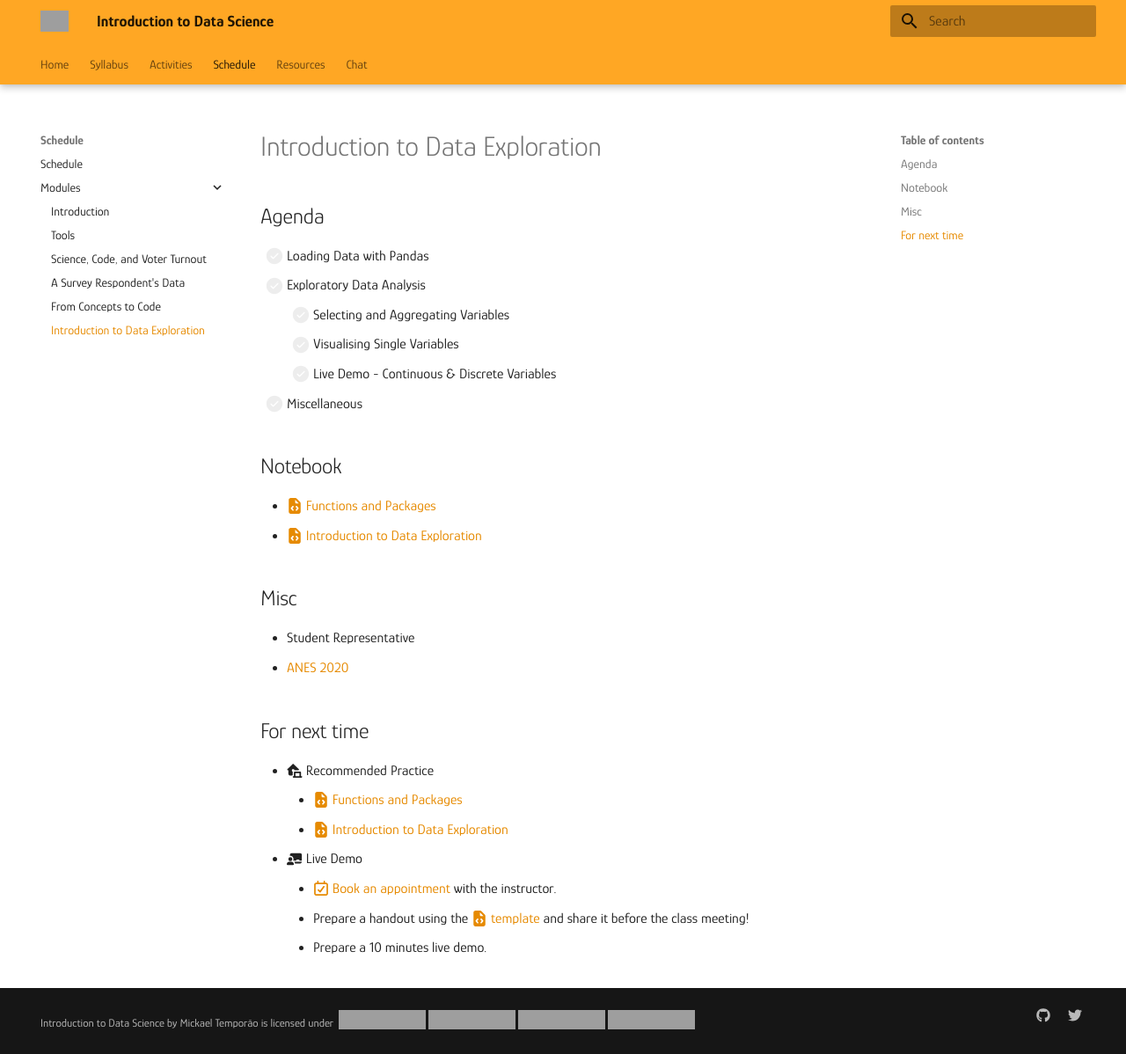
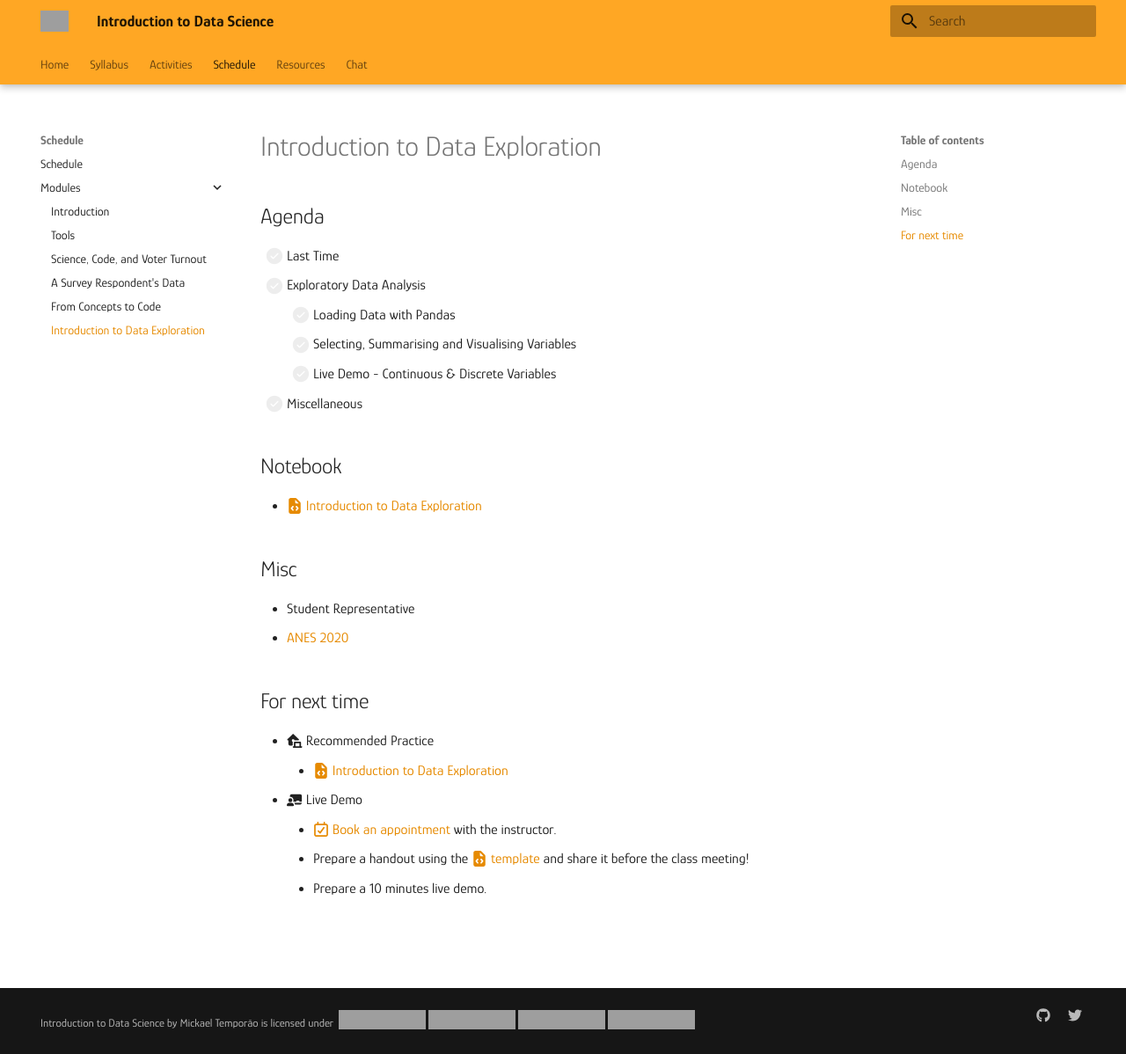
Before and after one commit to mickaeltemporao/itds, an MkDocs documentation site: the page built from docs/modules/exploration-1.md, in a window 1280 px wide and 1198 px high. Shown: the whole window at 88% size. Built offline with MkDocs 1.6.1 and Material for MkDocs 9.7.7, drawn with Linux system fonts in a browser that asks for light colours; grey boxes are pictures that could not be loaded.

```diff
--- a/docs/modules/exploration-1.md
+++ b/docs/modules/exploration-1.md
@@ -1,16 +1,14 @@
 # Introduction to Data Exploration
 
 ## Agenda
-- [ ] Loading Data with Pandas
+- [ ] Last Time
 - [ ] Exploratory Data Analysis
-    - [ ] Selecting and Aggregating Variables
-    - [ ] Visualising Single Variables
+    - [ ] Loading Data with Pandas
+    - [ ] Selecting, Summarising and Visualising Variables
     - [ ] Live Demo - Continuous & Discrete Variables
 - [ ] Miscellaneous
 
-
 ## Notebook
-- [:fontawesome-solid-file-code: Functions and Packages](https://colab.research.google.com/github/mickaeltemporao/itds/blob/main/materials/03-functions-and-packages.ipynb)
 - [:fontawesome-solid-file-code: Introduction to Data Exploration](https://colab.research.google.com/github/mickaeltemporao/itds/blob/main/materials/04-data-exploration-columns.ipynb)
 
 ## Misc
@@ -19,7 +17,6 @@
 
 ## For next time
 - :fontawesome-solid-laptop-house: Recommended Practice
-    - [:fontawesome-solid-file-code: Functions and Packages](https://colab.research.google.com/github/mickaeltemporao/itds/blob/main/materials/03-functions-and-packages.ipynb)
     - [:fontawesome-solid-file-code: Introduction to Data Exploration](https://colab.research.google.com/github/mickaeltemporao/itds/blob/main/materials/04-data-exploration-columns.ipynb)
 - :fontawesome-solid-chalkboard-teacher: Live Demo
     - [:fontawesome-regular-calendar-check: Book an appointment](https://calendly.com/mickaeltemporao/one-on-one) with the instructor.
```
Also changed, not shown: docs/schedule.md (+1 -1 lines).
